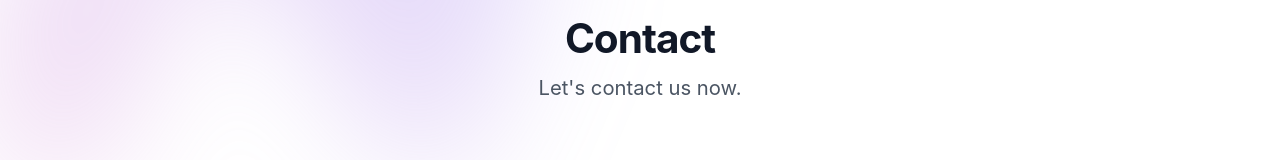
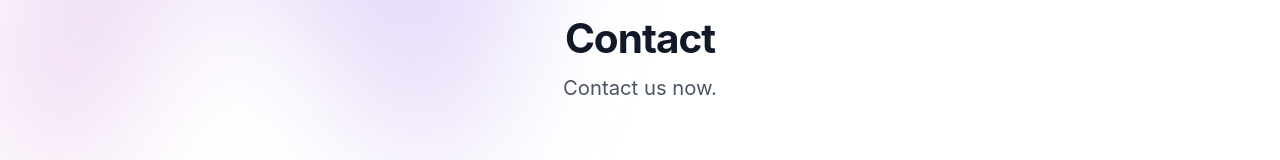
Before and after one commit to DuyetQB/lenodev, a Next.js app: page /contact in a window 1280 px wide. Shown: the part 218-378 px from the top of the page. Built offline with nearby package versions, Linux system fonts and the light colour scheme.

Commit message:
fix eslint let's

```diff
--- a/pages/contact/index.tsx
+++ b/pages/contact/index.tsx
@@ -24,7 +24,7 @@ const Contact = () => {
         </div>
         <div className="mx-auto max-w-2xl text-center">
           <h2 className="text-3xl font-bold tracking-tight text-gray-900 sm:text-4xl">Contact</h2>
-          <p className="mt-2 text-lg leading-8 text-gray-600">Let's contact us now.</p>
+          <p className="mt-2 text-lg leading-8 text-gray-600">Contact us now.</p>
         </div>
         <form action="#" method="POST" className="mx-auto mt-16 max-w-xl sm:mt-20">
           <div className="grid grid-cols-1 gap-x-8 gap-y-6 sm:grid-cols-2">
```
